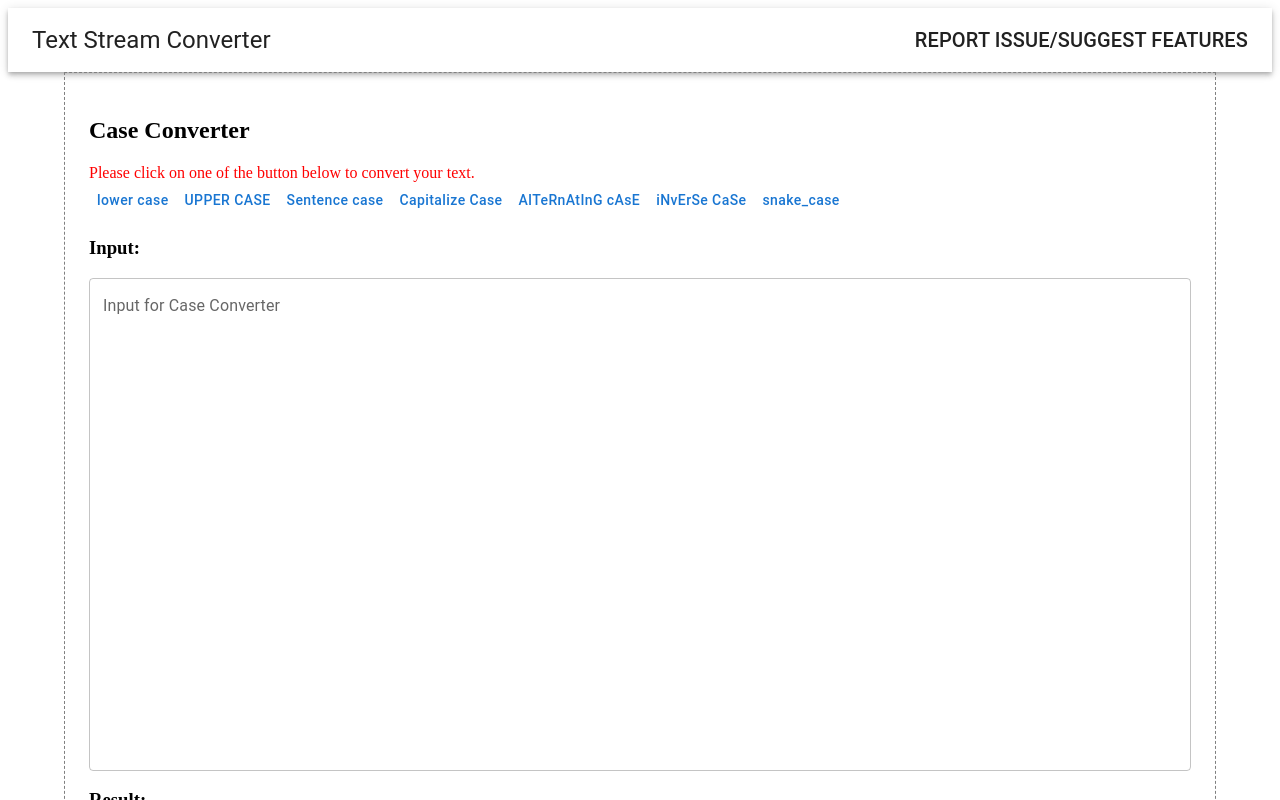
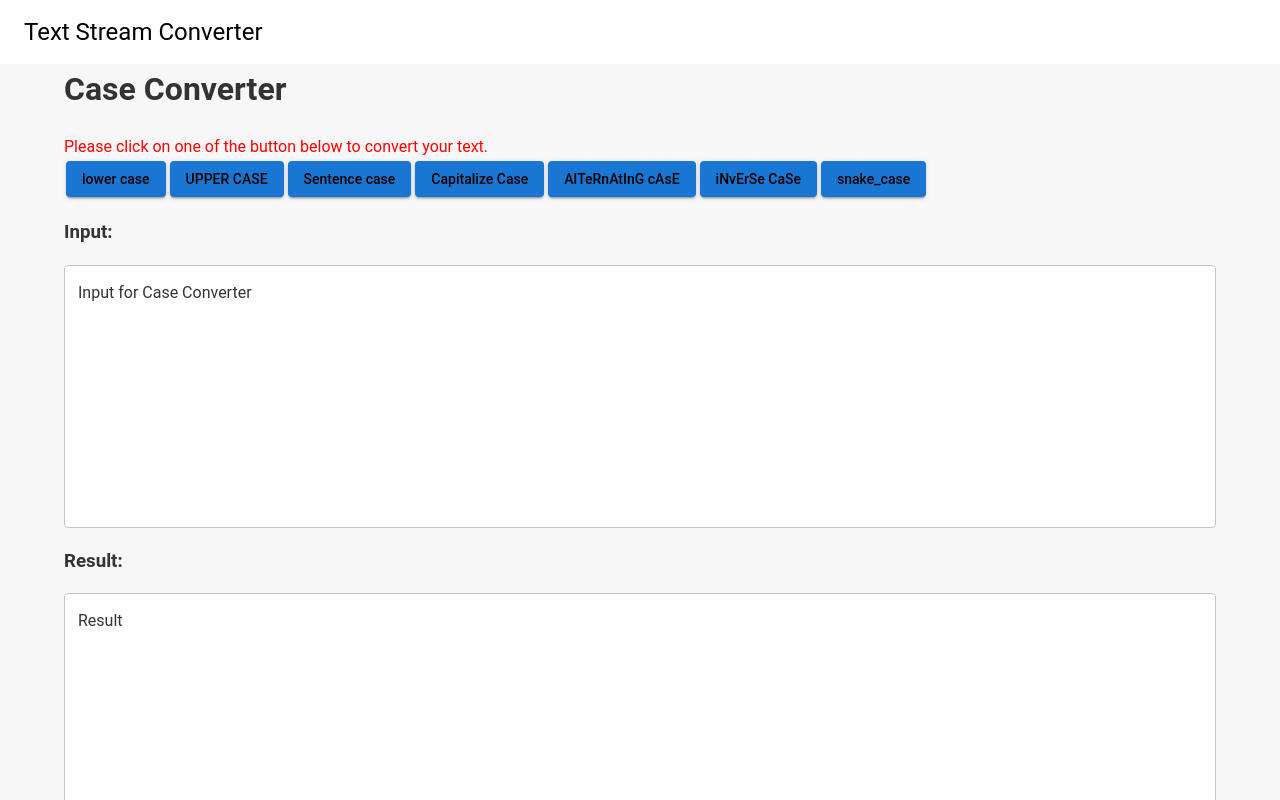
Before and after one commit to aryatsriv/TextUtility, a React (Vite) app in the folder FE/: page /caseConverter in a window 1280 px wide. Shown: the top 800 px of the page. Built offline with nearby package versions, Linux system fonts and the light colour scheme.

Commit message:
Added theme to react application

```diff
--- a/FE/src/App.css
+++ b/FE/src/App.css
@@ -1,5 +1,4 @@
-.action_button{
-   color :black !important;
-   border-color: black !important;
-   margin:2px !important;
+.action_button {
+   color: black !important;
+   margin: 2px !important;
 }
--- a/FE/src/App.jsx
+++ b/FE/src/App.jsx
@@ -1,15 +1,51 @@
 import './App.css'
-import { Container } from '@mui/material'
 import TopMenuBar from './shared/TopMenuBar'
 import { Outlet } from 'react-router'
+import { ThemeProvider, createTheme } from "@mui/material/styles";
+import { CssBaseline, Container, Typography } from "@mui/material";
+
+const theme = createTheme({
+  palette: {
+    primary: {
+      main: "#1976d2", // Primary color
+    },
+    secondary: {
+      main: "#dc004e", // Secondary color
+    },
+    background: {
+      default: "#f7f7f7", // Default background color
+      paper: "#ffffff", // Background color for cards or containers
+    },
+    text: {
+      primary: "#000000", // Primary text color
+      secondary: "#555555", // Secondary text color
+    },
+  },
+  typography: {
+    fontFamily: "Roboto, Arial, sans-serif",
+    h1: {
+      fontSize: "2.5rem",
+      fontWeight: 700,
+    },
+    body1: {
+      fontSize: "1rem",
+      color: "#333333",
+    },
+  },
+  spacing: 8, // Default spacing unit (1 = 8px)
+});
 
 function App() {
 
   return (
-    <Container maxWidth="false" disableGutters>
-      <TopMenuBar />
-      <Outlet />
-    </Container>
+    <ThemeProvider theme={theme}>
+      <CssBaseline />
+      <Container maxWidth="false" disableGutters>
+
+        <TopMenuBar />
+        <Outlet className="outlet-main" />
+      </Container>
+    </ThemeProvider>
   )
 }
 
--- a/FE/src/features/caseConverter/CaseConverter.jsx
+++ b/FE/src/features/caseConverter/CaseConverter.jsx
@@ -1,9 +1,11 @@
-import { Box, Container, TextField } from "@mui/material"
+import { Box, Container, Paper, TextField } from "@mui/material"
 import CaseConverterFunctions from "./CaseConverterFunctions"
 import CaseConverterService from "../../services/CaseConverterService.js"
 import { useState, useEffect } from "react"
+import { useTheme } from "@mui/material/styles";
 
 const CaseConverter = () => {
+  const theme = useTheme();
   const [inputText, setInputText] = useState('')
   const [resultText, setResultText] = useState('')
   const [selectedOption, setSelectedOption] = useState('')
@@ -30,35 +32,37 @@ const CaseConverter = () => {
 
   return (
     <>
-      <Container>
-        <Box component="section" sx={{ p: 3, border: '1px dashed grey' }}>
+      <Container sx={{ marginTop: -2.5 }}>
+        <Box sx={{ backgroundColor: theme.palette.background.default }}>
           <h1>Case Converter</h1>
           {selectedOptionWarning}
           <CaseConverterFunctions onButtonClick={handleButtonSelect} />
           <h3>Input:</h3>
-          <TextField label="Input for Case Converter"
+          <TextField
+            label="Input for Case Converter"
             id="convert-case-input"
             aria-label="convert case input"
             multiline
-            rows={20}
+            rows={10}
             variant="outlined"
             fullWidth
             value={inputText}
             onChange={handleInputTextChange}
             sx={{
-              overflow: "auto"//enable autoscrolling
-            }} />
+              backgroundColor: theme.palette.background.paper,
+            }}
+          />
           <h3>Result:</h3>
           <TextField label="Result"
             id="convert-case-input"
             aria-label="convert case input"
             multiline
-            rows={20}
+            rows={10}
             variant="outlined"
             fullWidth
             value={resultText}
             sx={{
-              overflow: "auto"//enable autoscrolling
+              backgroundColor: theme.palette.background.paper,
             }} />
         </Box>
       </Container>
--- a/FE/src/features/caseConverter/CaseConverterFunctions.jsx
+++ b/FE/src/features/caseConverter/CaseConverterFunctions.jsx
@@ -5,7 +5,7 @@ const CaseConverterFunctions = ({ onButtonClick }) => {
   return (
     <Box>
       {buttons.map((button) => (
-        <Button sx={{ textTransform: 'none' }} key={button[1]} onClick={() => onButtonClick(button[1])}>
+        <Button className="action_button" variant="contained" sx={{ textTransform: 'none' }} key={button[1]} onClick={() => onButtonClick(button[1])}>
           {button[0]}
         </Button>
       ))}
--- a/FE/src/shared/TopMenuBar.jsx
+++ b/FE/src/shared/TopMenuBar.jsx
@@ -1,19 +1,17 @@
-import * as React from 'react';
 import AppBar from '@mui/material/AppBar';
 import Box from '@mui/material/Box';
 import Toolbar from '@mui/material/Toolbar';
 import Typography from '@mui/material/Typography';
+import { useTheme } from '@emotion/react';
 
 export default function TopMenuBar() {
+  const theme = useTheme();
   return (
-    <Box sx={{ flexGrow: 1 ,padding:0,margin:0}}>
-      <AppBar position="static" color="inherit" >
+    <Box sx={{ padding: 0, margin: 0 }}>
+      <AppBar elevation={0} position="static" sx={{ backgroundColor: theme.palette.background.paper }} >
         <Toolbar>
-          <Typography variant="h5" component="div" sx={{ flexGrow: 1 }}>
+          <Typography variant="h5" component="div" sx={{ color: theme.palette.text.primary }}>
             Text Stream Converter
-          </Typography>
-          <Typography variant="h6" component="div" >
-            REPORT ISSUE/SUGGEST FEATURES
           </Typography>
         </Toolbar>
       </AppBar>
```
Also changed, not shown: FE/src/index.css (+6 -4 lines).
